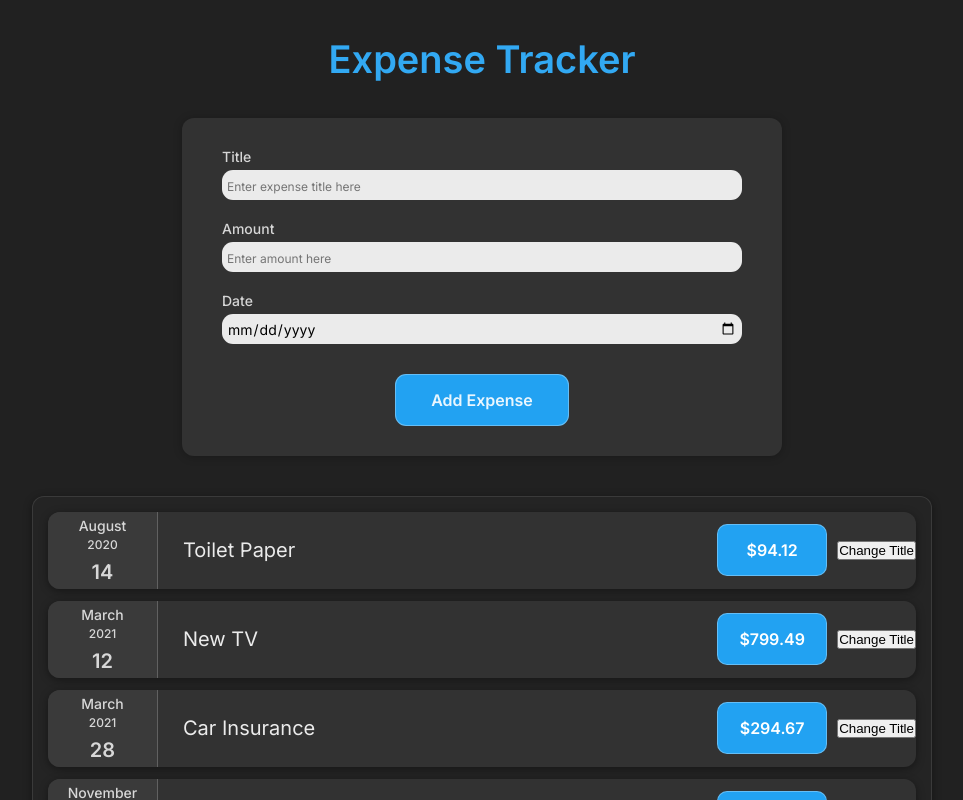
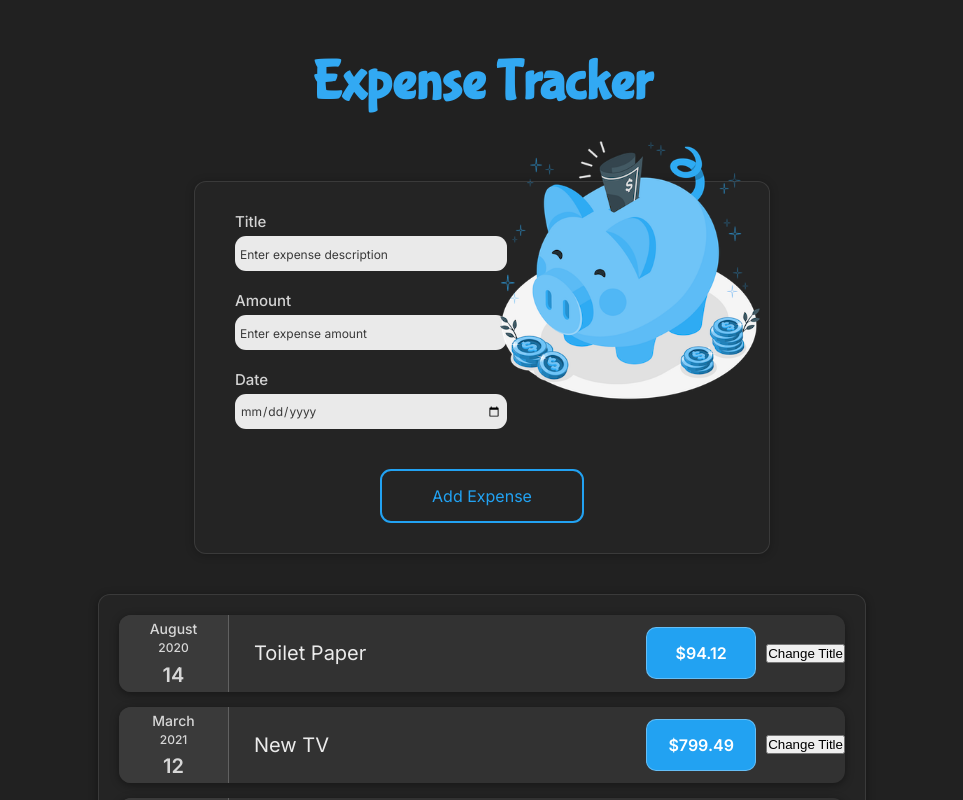
Before and after one commit to krissygroom/expense-tracker, a React (Create React App) app: page / in a window 1280 px wide. Shown: the top 800 px of the page, without its empty margins (158-1121 px from the left). Built offline with nearby package versions, Linux system fonts and the light colour scheme.

Commit message:
Added piggy bank photo edited styles

```diff
--- a/public/index.html
+++ b/public/index.html
@@ -19,6 +19,10 @@
     <link rel="preconnect" href="https://fonts.gstatic.com" crossorigin />
     <link
       href="https://fonts.googleapis.com/css2?family=Inter:wght@300;400;500;600;700;900&display=swap"
+      rel="stylesheet"
+    />
+    <link
+      href="https://fonts.googleapis.com/css2?family=Bubblegum+Sans&display=swap"
       rel="stylesheet"
     />
     <!--
--- a/src/App.css
+++ b/src/App.css
@@ -1,7 +1,15 @@
-.title {
+.expense-tracker__header {
+  display: flex;
+  align-items: center;
+  justify-content: center;
+  padding: 1.5rem 0 3rem 0;
+}
+
+.expense-tracker__title {
+  font-family: "Bubblegum Sans", cursive;
   color: #32a9f3;
   text-align: center;
-  font-size: 3.8rem;
+  font-size: 5.6rem;
   font-weight: 600;
   line-height: 1;
 }
--- a/src/App.js
+++ b/src/App.js
@@ -28,7 +28,9 @@ const App = () => {
 
   return (
     <div>
-      <h2 className="title">Expense Tracker</h2>
+      <div className="expense-tracker__header">
+        <h2 className="expense-tracker__title">Expense Tracker</h2>
+      </div>
       <NewExpense />
       <Expenses expenses={expenses} />
     </div>
--- a/src/components/Expenses/ExpenseItem.css
+++ b/src/components/Expenses/ExpenseItem.css
@@ -11,7 +11,7 @@
 }
 
 .expense-item:not(:last-child) {
-  margin-bottom: 1.25rem;
+  margin-bottom: 1.5rem;
 }
 
 .expense-item__description {
--- a/src/components/Expenses/Expenses.css
+++ b/src/components/Expenses/Expenses.css
@@ -1,8 +1,8 @@
 .expenses {
   background-color: #242424;
   border: 0.5px solid rgba(255, 255, 255, 0.1);
-  padding: 1.5rem;
-  min-width: 50rem;
+  padding: 2rem;
+  width: 60vw;
   max-width: 75%;
   margin: 0 auto;
 }
--- a/src/components/NewExpense/ExpenseForm.css
+++ b/src/components/NewExpense/ExpenseForm.css
@@ -1,8 +1,14 @@
+.new-expense__form {
+  display: flex;
+}
+
 .new-expense__controls {
-  font-size: 1.4rem;
+  font-size: 1.5rem;
   margin-bottom: 1rem;
   text-align: left;
   color: rgba(255, 255, 255, 0.8);
+  flex: 0 0 55%;
+  margin-right: auto;
 }
 
 .new-expense__control:not(:last-child) {
@@ -22,11 +28,30 @@
   border: none;
   background-color: rgba(255, 255, 255, 0.9);
   width: 100%;
-  height: 3rem;
+  height: 3.5rem;
   max-width: 100%;
 }
 
 .new-expense__control input::placeholder {
+  font-size: 1.2rem;
+  color: #3a3a3a;
+}
+
+.new-expense__photo {
+  /* <a href="https://storyset.com/money">Money illustrations by Storyset</a> */
+  position: absolute;
+  top: -6rem;
+  right: 0;
+}
+
+.new-expense__photo img {
+  width: 28rem;
+  height: 28rem;
+}
+
+input[type="date"] {
+  color: #3a3a3a;
+  font-family: inherit;
   font-size: 1.2rem;
 }
 
--- a/src/components/NewExpense/ExpenseForm.js
+++ b/src/components/NewExpense/ExpenseForm.js
@@ -1,13 +1,15 @@
 import React from "react";
 import "./ExpenseForm.css";
+import MoneyImage from "./Images/money.png";
 
 const ExpenseForm = () => {
   return (
     <form>
+      <div className="new-expense__form">
         <div className="new-expense__controls">
           <div className="new-expense__control">
             <label>Title</label>
-          <input type="text" placeholder="Enter expense title here" />
+            <input type="text" placeholder="Enter expense description" />
           </div>
           <div className="new-expense__control">
             <label>Amount</label>
@@ -15,13 +17,17 @@ const ExpenseForm = () => {
               type="number"
               min="0.01"
               step="0.01"
-            placeholder="Enter amount here"
+              placeholder="Enter expense amount"
             />
           </div>
-        <div className="new-expense__control">
+          <div className="new-expense__control date">
             <label>Date</label>
             <input type="date" min="2019-01-01" max="2022-12-31" />
           </div>
+        </div>
+      </div>
+      <div className="new-expense__photo">
+        <img src={MoneyImage} alt={"Piggy Bank"} />
       </div>
       <div className="new-expense__actions">
         <button type="submit">Add Expense</button>
--- a/src/components/NewExpense/NewExpense.css
+++ b/src/components/NewExpense/NewExpense.css
@@ -1,28 +1,35 @@
 .new-expense {
-  background-color: #323232;
+  background-color: #242424;
+  border: 0.5px solid rgba(255, 255, 255, 0.1);
   padding: 3rem 4rem;
   margin: 4rem auto;
-  max-width: 60rem;
+  width: 45vw;
   border-radius: 12px;
   text-align: center;
   box-shadow: 0 1px 8px rgba(0, 0, 0, 0.25);
+
+  position: relative;
 }
 
 .new-expense button {
   font: inherit;
   font-size: 1.6rem;
+  font-weight: 400;
   cursor: pointer;
-  padding: 1.5rem 3.5rem;
-  border: 0.5px solid rgba(255, 255, 255, 0.3);
-  background-color: #22a2f2;
-  color: rgba(255, 255, 255, 0.9);
+  padding: 1.5rem 5rem;
+  border: 2px solid #22a2f2;
+  background-color: transparent;
+  color: #22a2f2;
   border-radius: 11px;
+
+  transition: all 0.2s;
 }
 
 .new-expense button:hover,
 .new-expense button:active {
   background-color: #42aff4;
   border-color: #42aff4;
+  color: #fff;
 }
 
 .new-expense button.alternative {
```
Also changed, not shown: src/components/NewExpense/Images/money.png (added), 12 other files (tests, documents, lock files or other folders). Lines whose indentation alone changed are shown as unchanged.
